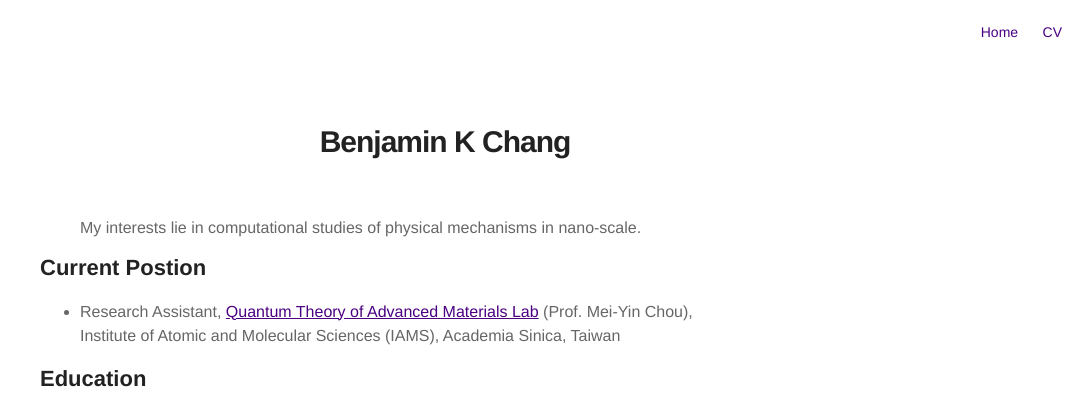
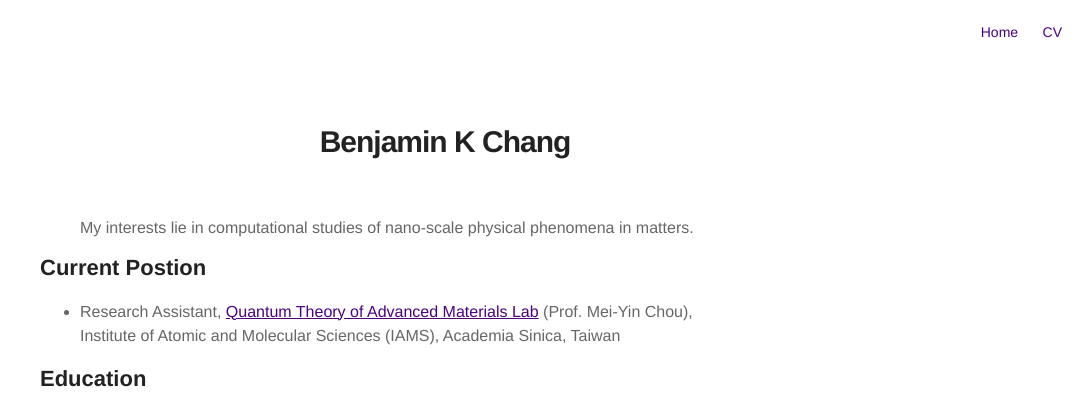
Before and after one commit to bkchang/bkchang.github.io, a Jekyll site: the page built from about.md, in a window 1280 px wide. Shown: the top 411 px of the page, without its empty margins (195-1280 px from the left). Built offline with Jekyll 4.4.1, drawn with Linux system fonts in a browser that asks for light colours.

Commit message:
Update about.md

```diff
--- a/about.md
+++ b/about.md
@@ -6,7 +6,7 @@ layout: page
 
 <h1>Benjamin K Chang</h1>
 
-<ul>My interests lie in computational studies of physical mechanisms in nano-scale.</ul>
+<ul>My interests lie in computational studies of nano-scale physical phenomena in matters.</ul>
 
 <h2>Current Postion</h2>
 <ul>
```
